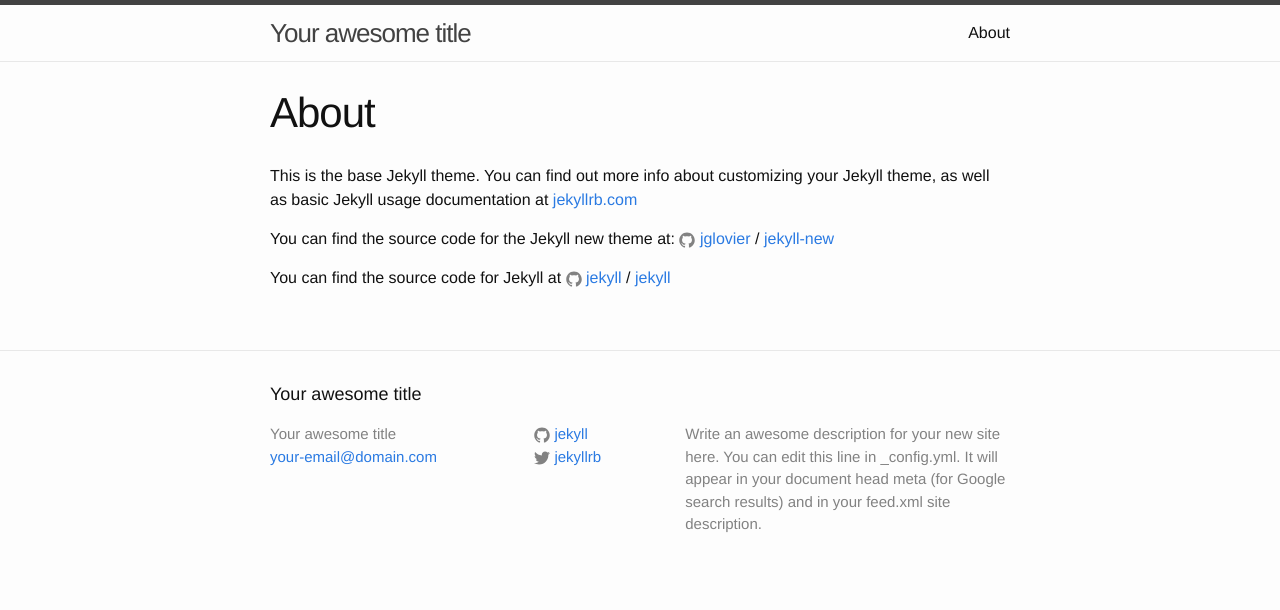
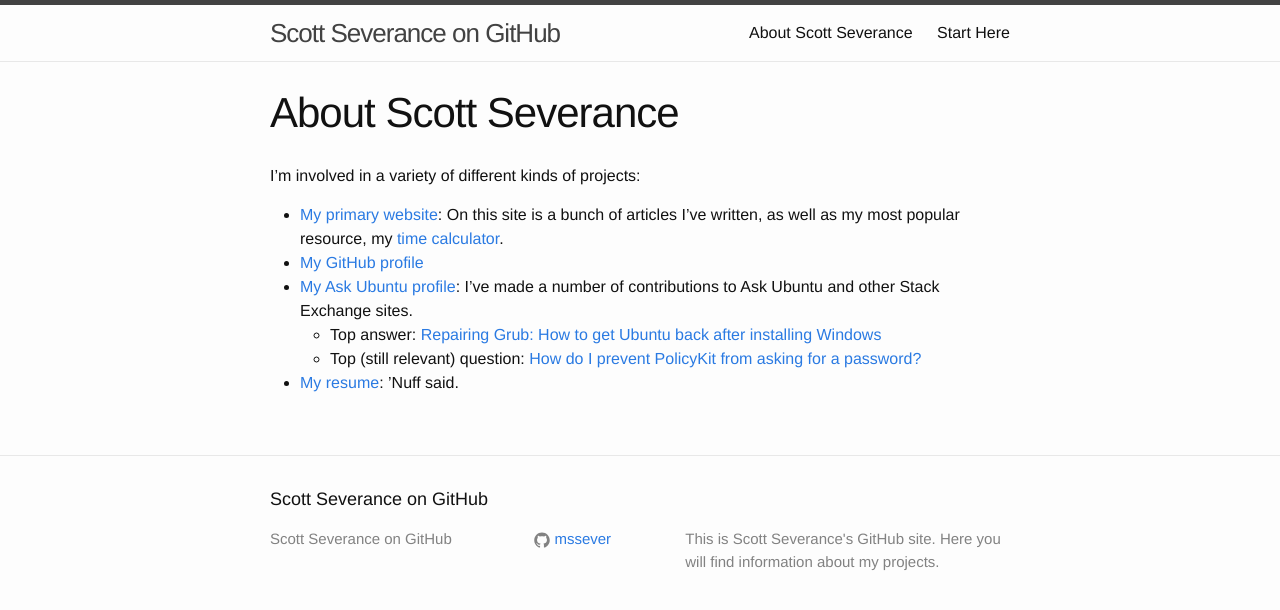
Before and after one commit to mssever/mssever.github.io, a Jekyll site: the page built from about.md, in a window 1280 px wide. Shown: the top 610 px of the page. Built offline with Jekyll 4.4.1, drawn with Linux system fonts in a browser that asks for light colours.

Commit message:
Basic content written

```diff
--- a/_config.yml
+++ b/_config.yml
@@ -6,16 +6,20 @@
 # 'jekyll serve'. If you change this file, please restart the server process.
 
 # Site settings
-title: Your awesome title
-email: your-email@domain.com
+title: Scott Severance on GitHub
+#email: your-email@domain.com
 description: > # this means to ignore newlines until "baseurl:"
-  Write an awesome description for your new site here. You can edit this
-  line in _config.yml. It will appear in your document head meta (for
-  Google search results) and in your feed.xml site description.
+  This is Scott Severance's GitHub site. Here you will find information about my
+  projects.
 baseurl: "" # the subpath of your site, e.g. /blog
-url: "http://yourdomain.com" # the base hostname & protocol for your site
-twitter_username: jekyllrb
-github_username:  jekyll
+url: "https://mssever.github.io" # the base hostname & protocol for your site
+#twitter_username: jekyllrb
+github_username:  mssever
 
 # Build settings
 markdown: kramdown
+
+# My stuff:
+timezone: America/Chicago
+encoding: utf-8
+detach: false
--- a/about.md
+++ b/about.md
@@ -1,15 +1,25 @@
 ---
 layout: page
-title: About
+title: About Scott Severance
 permalink: /about/
 ---
 
-This is the base Jekyll theme. You can find out more info about customizing your Jekyll theme, as well as basic Jekyll usage documentation at [jekyllrb.com](http://jekyllrb.com/)
+I'm involved in a variety of different kinds of projects:
 
-You can find the source code for the Jekyll new theme at:
-{% include icon-github.html username="jglovier" %} /
-[jekyll-new](https://github.com/jglovier/jekyll-new)
+- [My primary website][main]: On this site is a bunch of articles I've written,
+  as well as my most popular resource, my [time calculator][time].
+- [My GitHub profile][github]
+- [My Ask Ubuntu profile][au]: I've made a number of contributions to Ask Ubuntu
+  and other Stack Exchange sites.
+  - Top answer: [Repairing Grub: How to get Ubuntu back after installing Windows][grub]
+  - Top (still relevant) question: [How do I prevent PolicyKit from asking for a password?][pw]
+- [My resume][resume]: ’Nuff said.
 
-You can find the source code for Jekyll at
-{% include icon-github.html username="jekyll" %} /
-[jekyll](https://github.com/jekyll/jekyll)
+
+[github]: https://www.github.com/mssever/
+[main]: http://www.scottseverance.us/
+[time]: http://www.scottseverance.us/html/time_calculator.htm
+[au]: http://askubuntu.com/users/13398/scott-severance?tab=profile
+[grub]: http://askubuntu.com/a/88432/13398
+[pw]: http://askubuntu.com/q/98006/13398
+[resume]: http://www.scottseverance.us/resume/
```
Also changed, not shown: _posts/2016-05-20-welcome-to-jekyll.markdown (deleted, +0 -25 lines), index.md (added, +16 -0 lines), 2 other files.
